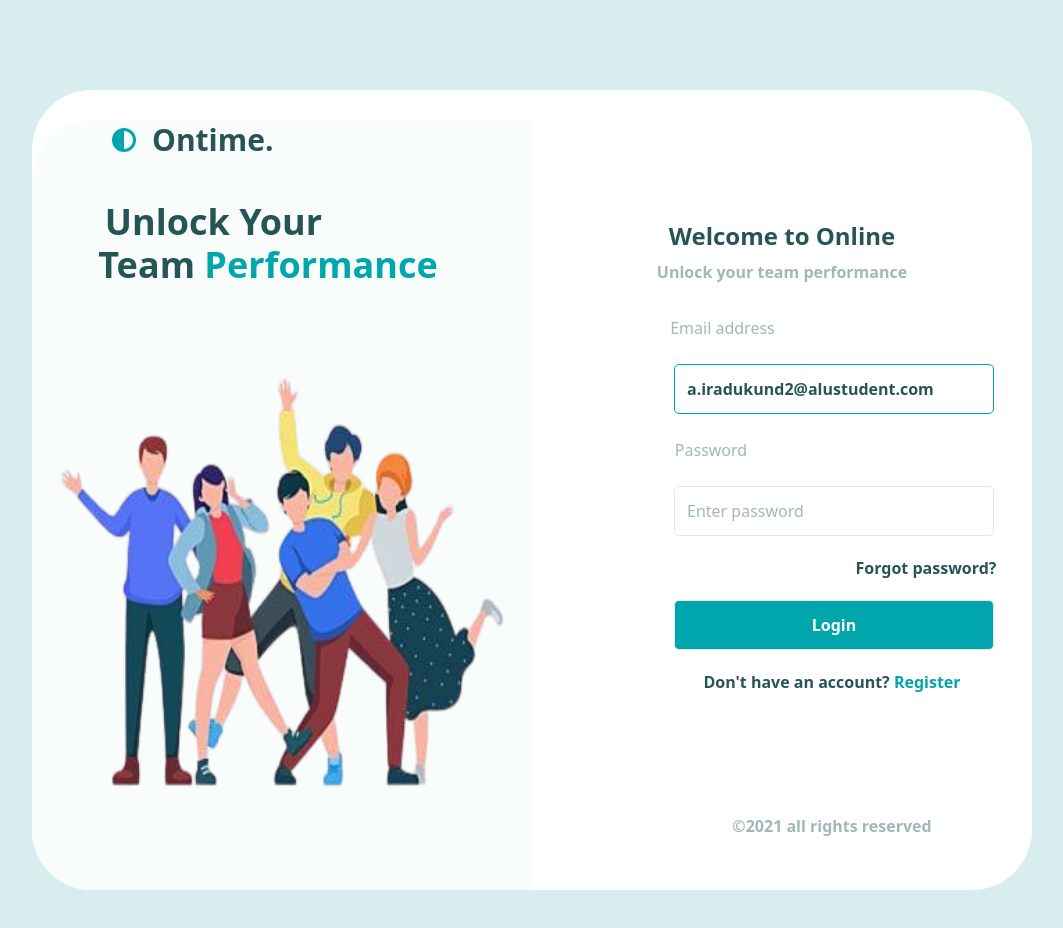
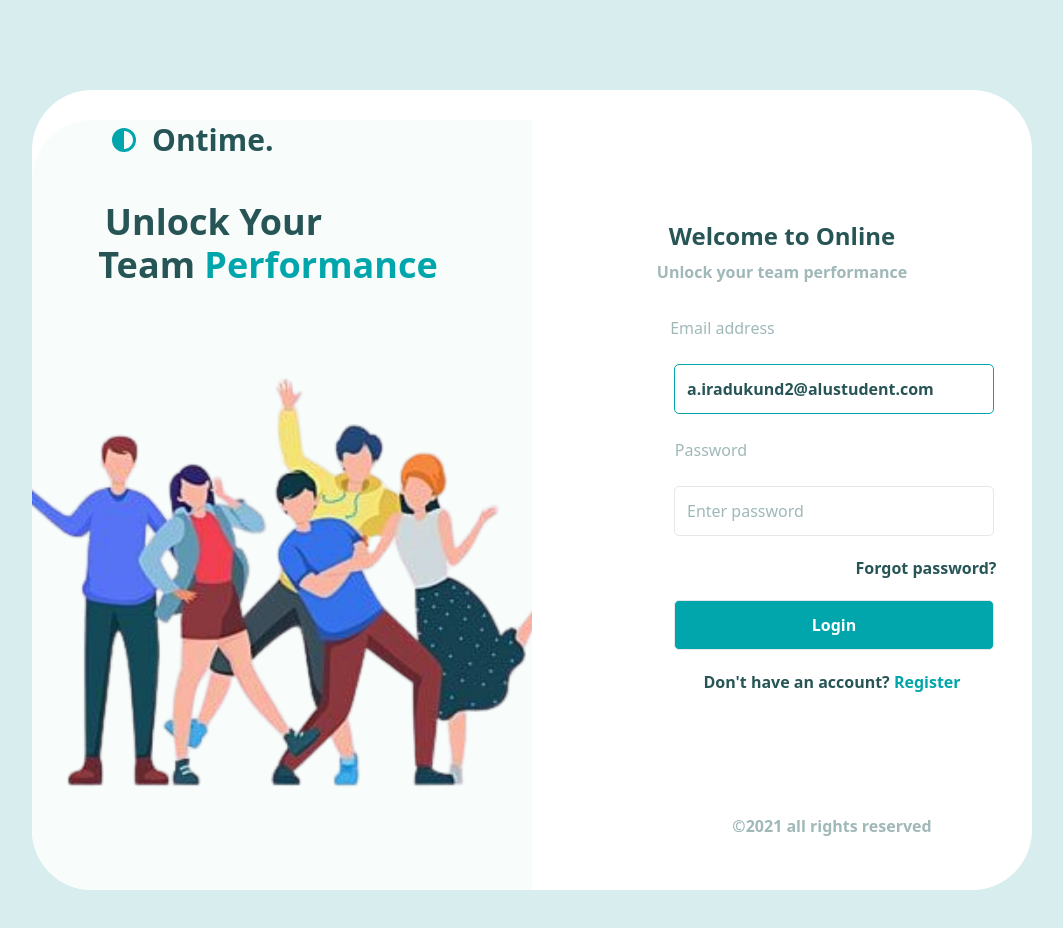
Before and after one commit to angeiradu/login-page-react, a React (Create React App) app: page / in a window 1280 px wide. Shown: the top 928 px of the page, without its empty margins (88-1151 px from the left). Built offline with nearby package versions, Linux system fonts and the light colour scheme.

Commit message:
login page

```diff
--- a/src/components/login.jsx
+++ b/src/components/login.jsx
@@ -17,7 +17,7 @@ const login = () => {
             <div>
               <p className='py-11 text-[#275556] text-4xl font-bold p1'>Unlock Your</p>
               <h1 className='py-11 text-[#275556] text-4xl font-bold p2' >Team <span className='text-[#00a6ab]'>Performance</span></h1>
-              <img className='img' src={Image} alt="/"/>
+              <img className='img object-cover' src={Image} alt="/"/>
             </div>
           </div>
           <div className='col2'>
```
